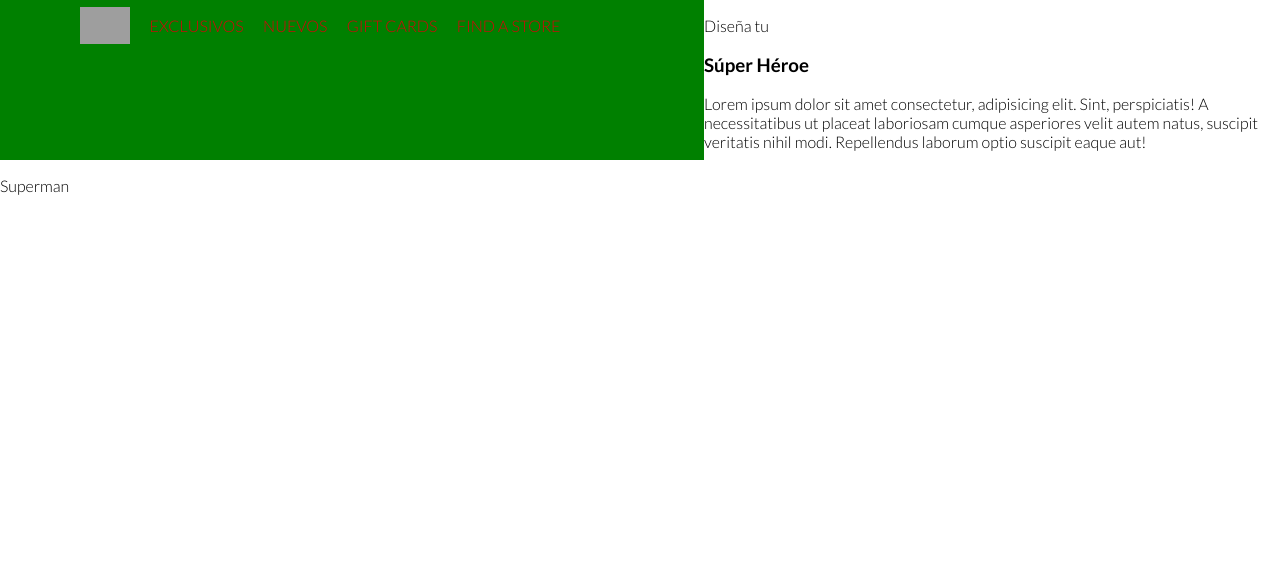
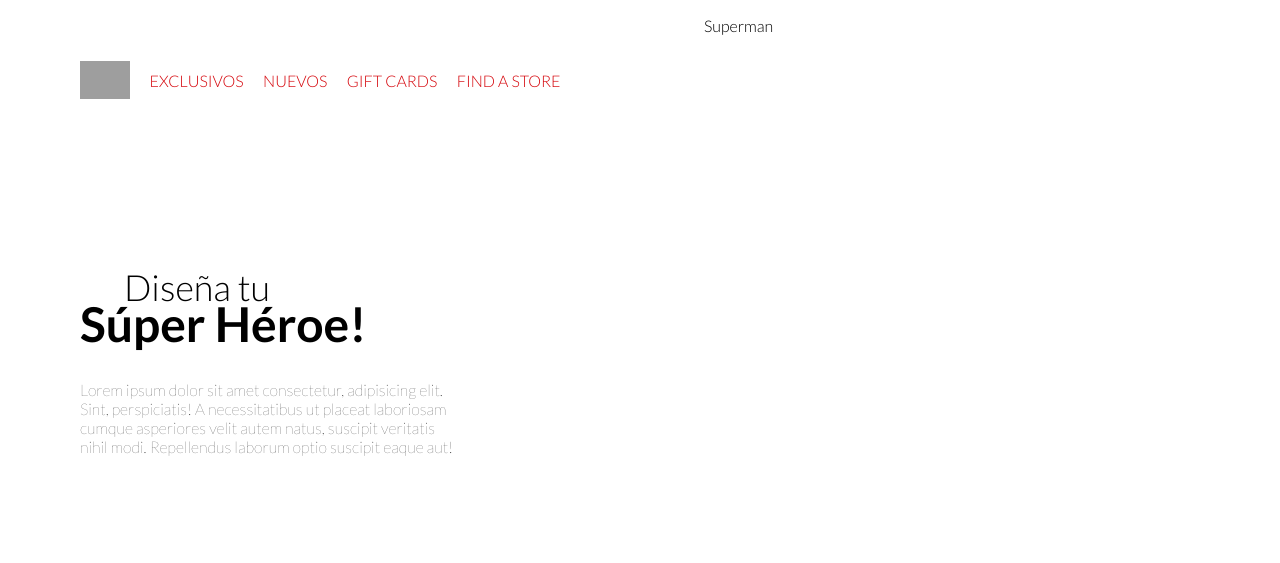
Before and after one commit to gomezjhon1022/lego-css-animations, a plain HTML site: page index.html in a window 1280 px wide. Drawn offline with Linux system fonts and the light colour scheme; grey boxes are pictures that could not be loaded.

Commit message:
Añadir estilos contenido principal

```diff
--- a/index.html
+++ b/index.html
@@ -26,7 +26,7 @@
       </nav>
       <section class="main-content">
         <p>Diseña tu</p>
-        <h1>Súper Héroe</h1>
+        <h1>Súper Héroe!</h1>
         <p>Lorem ipsum dolor sit amet consectetur, adipisicing elit. Sint, perspiciatis! A necessitatibus ut placeat laboriosam cumque asperiores velit autem natus, suscipit veritatis nihil modi. Repellendus laborum optio suscipit eaque aut!</p>
       </section>
       <section class="side-content">
--- a/styles.css
+++ b/styles.css
@@ -30,8 +30,8 @@ body {
   width: 100%;
 }
 .navbar {
-  background: green;
   grid-area: nav;
+  display: flex;
 }
 .navbar__content {
   display: flex;
@@ -54,6 +54,29 @@ body {
   color: var(--red);
   font-weight: 300;
   text-decoration: none;
+}
+.main-content {
+  grid-area: section;
+  display: flex;
+  flex-direction: column;
+  justify-content: center;
+  padding-left: 80px;
+  animation: 2s main-content 0.5s ease-in-out;
+}
+.main-content p:first-child {
+  font-size: 36px;
+  font-weight: 300;
+  margin: 0 0 -14px 44px;
+}
+.main-content h1 {
+  font-size: 48px;
+  font-weight: 700;
+  margin: 0 0 28px 0;
+}
+.main-content p:last-child {
+  font-weight: 100;
+  margin: 0;
+  width: 60%;
 }
 .loader {
   background-color: pink;
@@ -120,3 +143,12 @@ body {
 
   }
 }
+
+@keyframes main-content {
+  0% {
+    transform: translateY(-600px);
+  }
+  100% {
+    transform: translateY(0px);
+  }
+}
```
